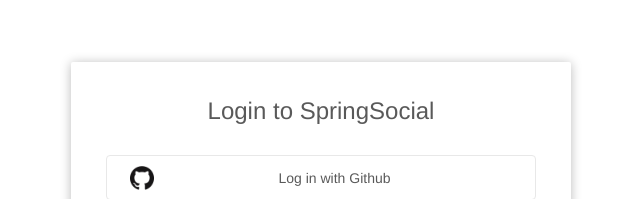
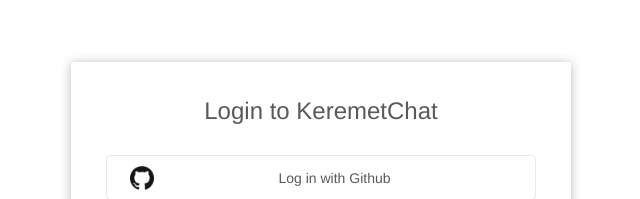
Before and after one commit to youngAndMad/keremet-chat-ui, a React (Vite) app: page / in a window 1280 px wide. Shown: the top 199 px of the page, without its empty margins (319-959 px from the left). Built offline with nearby package versions, Linux system fonts and the light colour scheme; no server answers.

Commit message:
cookie based authentication implemented

```diff
--- a/package.json
+++ b/package.json
@@ -18,6 +18,7 @@
     "@tanstack/react-router": "^1.26.11",
     "axios": "^1.6.8",
     "react": "^18.2.0",
+    "react-cookie": "^7.1.4",
     "react-dom": "^18.2.0",
     "react-router-dom": "^6.22.3",
     "scss": "^0.2.4",
--- a/src/App.tsx
+++ b/src/App.tsx
@@ -1,9 +1,20 @@
 import './App.css'
 import Login from "./pages/auth/Login/Login.tsx";
+import {CookiesProvider, useCookies} from 'react-cookie'
+import {useEffect} from "react";
+
 
 function App() {
+    const [cookies, setCookie] = useCookies(['user'])
+
+    useEffect(() => {
+        console.log(JSON.stringify(cookies))
+    }, [cookies])
+
     return (
-        <Login/>
+        <CookiesProvider>
+            <Login/>
+        </CookiesProvider>
     )
 }
 
--- a/src/libs/api.ts
+++ b/src/libs/api.ts
@@ -1,4 +1,6 @@
 import axios, {AxiosResponse, AxiosRequestConfig} from 'axios';
+
+axios.defaults.withCredentials = true;
 
 const apiClient = axios
     .create({baseURL: import.meta.env.VITE_API_BASE_URL});
--- a/src/pages/auth/Login/Login.tsx
+++ b/src/pages/auth/Login/Login.tsx
@@ -18,13 +18,14 @@
         e.preventDefault();
 
         api.post('/api/v1/auth/login', {email, password})
-            .then(console.log)
+            .then(data => console.log(data))
+            .catch(err => console.error(err))
     }
 
     return (
         <div className="login-container">
             <div className="login-content">
-                <h1 className="login-title">Login to SpringSocial</h1>
+                <h1 className="login-title">Login to KeremetChat</h1>
                 <div className="social-login">
                     <a className="btn btn-block social-btn github" href={import.meta.env.VITE_GITHUB_AUTH_URL}>
                         <img src={githubLogo} alt="Github"/> Log in with Github</a>
```
Also changed, not shown: 1 other file (tests, documents, lock files or other folders).
